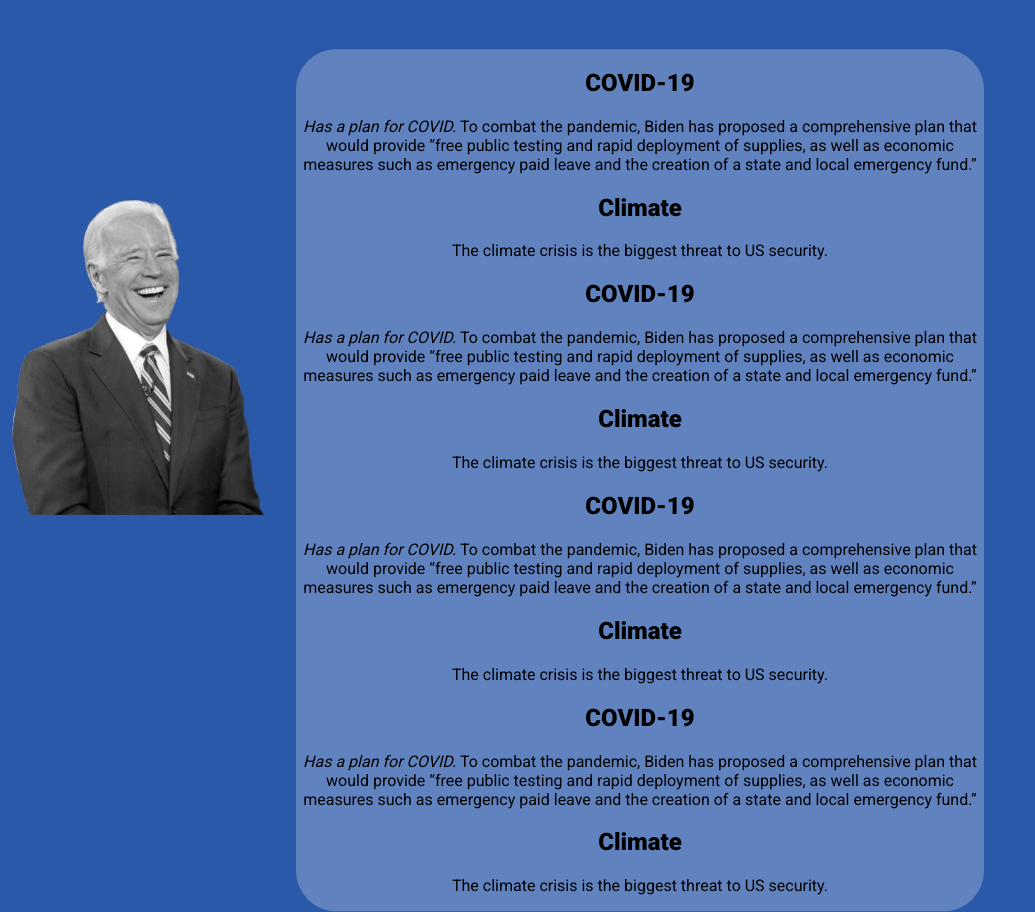
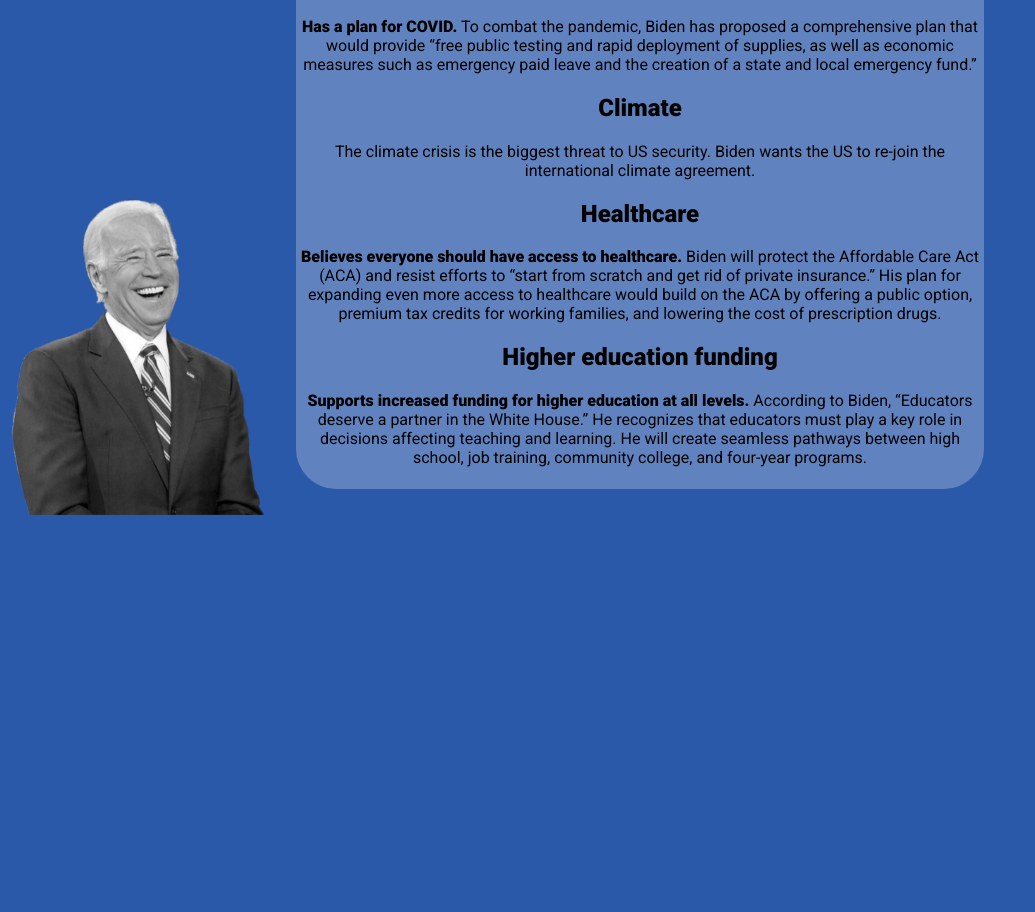
Before and after one commit to ndrivdal/FreakyFriday, a plain HTML site: page JoeBiden.html in a window 1280 px wide. Shown: the part 285-1197 px from the top of the page, without its empty margins (0-1035 px from the left). After the commit the page ends 800 px from the top, so only its background shows below. Drawn offline with Linux system fonts and the light colour scheme.

Commit message:
Add info-text

```diff
--- a/JoeBiden.html
+++ b/JoeBiden.html
@@ -26,43 +26,31 @@
 
     <div class="info">
         <h2>COVID-19</h2>
-        <p><em>Has a plan for COVID.</em> To combat the pandemic,
+        <p><b>Has a plan for COVID.</b>
+            To combat the pandemic,
             Biden has proposed a comprehensive plan that would provide
             “free public testing and rapid deployment of supplies,
             as well as economic measures such as emergency paid leave and
             the creation of a state and local emergency fund.”</p>
 
         <h2>Climate</h2>
-        <p>The climate crisis is the biggest threat to US security.</p>
+        <p>The climate crisis is the biggest threat to US security.
+            Biden wants the US to re-join the international climate agreement.</p>
 
+        <h2>Healthcare</h2>
+        <p><b>Believes everyone should have access to healthcare.</b>
+            Biden will protect the Affordable Care Act (ACA) and resist efforts to
+            “start from scratch and get rid of private insurance.”
+            His plan for expanding even more access to healthcare would build on
+            the ACA by offering a public option, premium tax credits for working families,
+            and lowering the cost of prescription drugs.</p>
 
-        <h2>COVID-19</h2>
-        <p><em>Has a plan for COVID.</em> To combat the pandemic,
-            Biden has proposed a comprehensive plan that would provide
-            “free public testing and rapid deployment of supplies,
-            as well as economic measures such as emergency paid leave and
-            the creation of a state and local emergency fund.”</p>
-
-        <h2>Climate</h2>
-        <p>The climate crisis is the biggest threat to US security.</p>
-        <h2>COVID-19</h2>
-        <p><em>Has a plan for COVID.</em> To combat the pandemic,
-            Biden has proposed a comprehensive plan that would provide
-            “free public testing and rapid deployment of supplies,
-            as well as economic measures such as emergency paid leave and
-            the creation of a state and local emergency fund.”</p>
-
-        <h2>Climate</h2>
-        <p>The climate crisis is the biggest threat to US security.</p>
-        <h2>COVID-19</h2>
-        <p><em>Has a plan for COVID.</em> To combat the pandemic,
-            Biden has proposed a comprehensive plan that would provide
-            “free public testing and rapid deployment of supplies,
-            as well as economic measures such as emergency paid leave and
-            the creation of a state and local emergency fund.”</p>
-
-        <h2>Climate</h2>
-        <p>The climate crisis is the biggest threat to US security.</p>
+        <h2>Higher education funding</h2>
+        <p><b>Supports increased funding for higher education at all levels.</b>
+            According to Biden, “Educators deserve a partner in the White House.”
+            He recognizes that educators must play a key role in decisions affecting teaching and learning.
+            He will create seamless pathways between high school, job training,
+            community college, and four-year programs.</p>
     </div>
 </div>
 
```
Also changed, not shown: DonaldTrump.html (+33 -1 lines).
